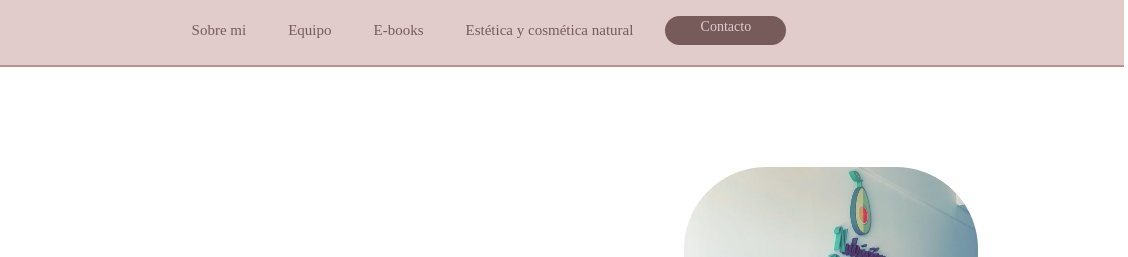
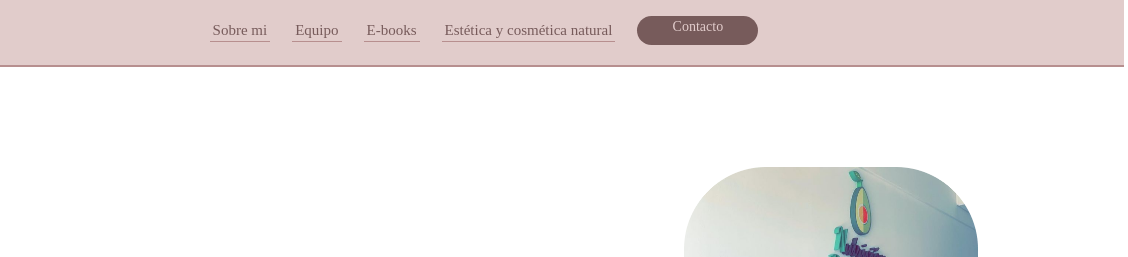
Before and after one commit to micaelarossi05/BioBalance, a plain HTML site: page index.html in a window 1280 px wide. Shown: the top 257 px of the page, 152-1280 px from the left. Drawn offline with Linux system fonts and the light colour scheme.

Commit message:
animaciones

```diff
--- a/css/style.css
+++ b/css/style.css
@@ -71,6 +71,22 @@ ul li {
 
   }
 
+  .link {
+    left: 0;
+    top: auto;
+    right: 0;
+    bottom: 0;
+    width: 100%;
+    height: 1px;
+    display: inline;
+     border-bottom: 1.5px solid #B78F8F;
+     text-decoration: none;
+     color: #775B5B;
+     transform: translate3d(-100%, 0px, 0px) scale3d(1, 1, 1) rotateX(0deg
+      ) rotateY(0deg) rotateZ(0deg) skew(0deg, 0deg);
+     transform-style: preserve-3d;
+  }
+
   .contact {
     display: block;
     background-color: #775B5B;
@@ -80,7 +96,11 @@ ul li {
     font-size: 14px;
     color: #E1CCCB;
     border-radius: 50px;
+    transition: transform 0.8s;
+  }
 
+  .contact:hover {
+    transform: scale(1.2);
   }
 
 
--- a/index.html
+++ b/index.html
@@ -20,10 +20,10 @@
         <nav class="header">
             <ul class="list">
                 <!--Las secciones aún no estan definidas-->
-                <li><a href="index.html" class="list">Sobre mi</a></li>
-                <li><a href="#equipo" class="list">Equipo</a></li>
-                <li><a href="#e-books" class="list">E-books</a></li>
-                <li><a href="#info" class="list">Estética y cosmética natural</a></li>
+                <li><a href="index.html" class="link">Sobre mi</a></li>
+                <li><a href="#equipo" class="link">Equipo</a></li>
+                <li><a href="#e-books" class="link">E-books</a></li>
+                <li><a href="#info" class="link">Estética y cosmética natural</a></li>
                 <li><a href="#contacto" class="contact">Contacto</a></li>
             </ul>
         </nav> <br>
```
